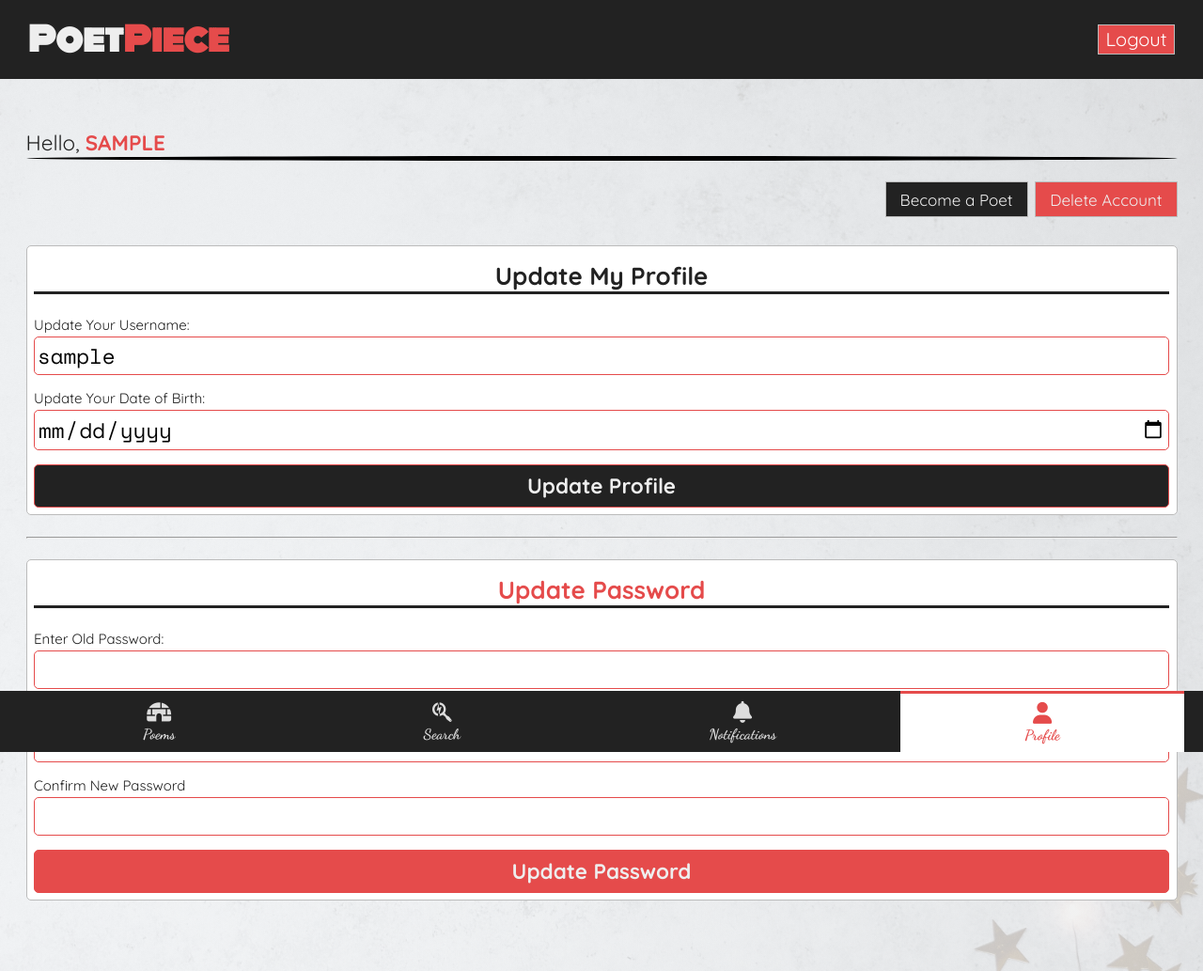
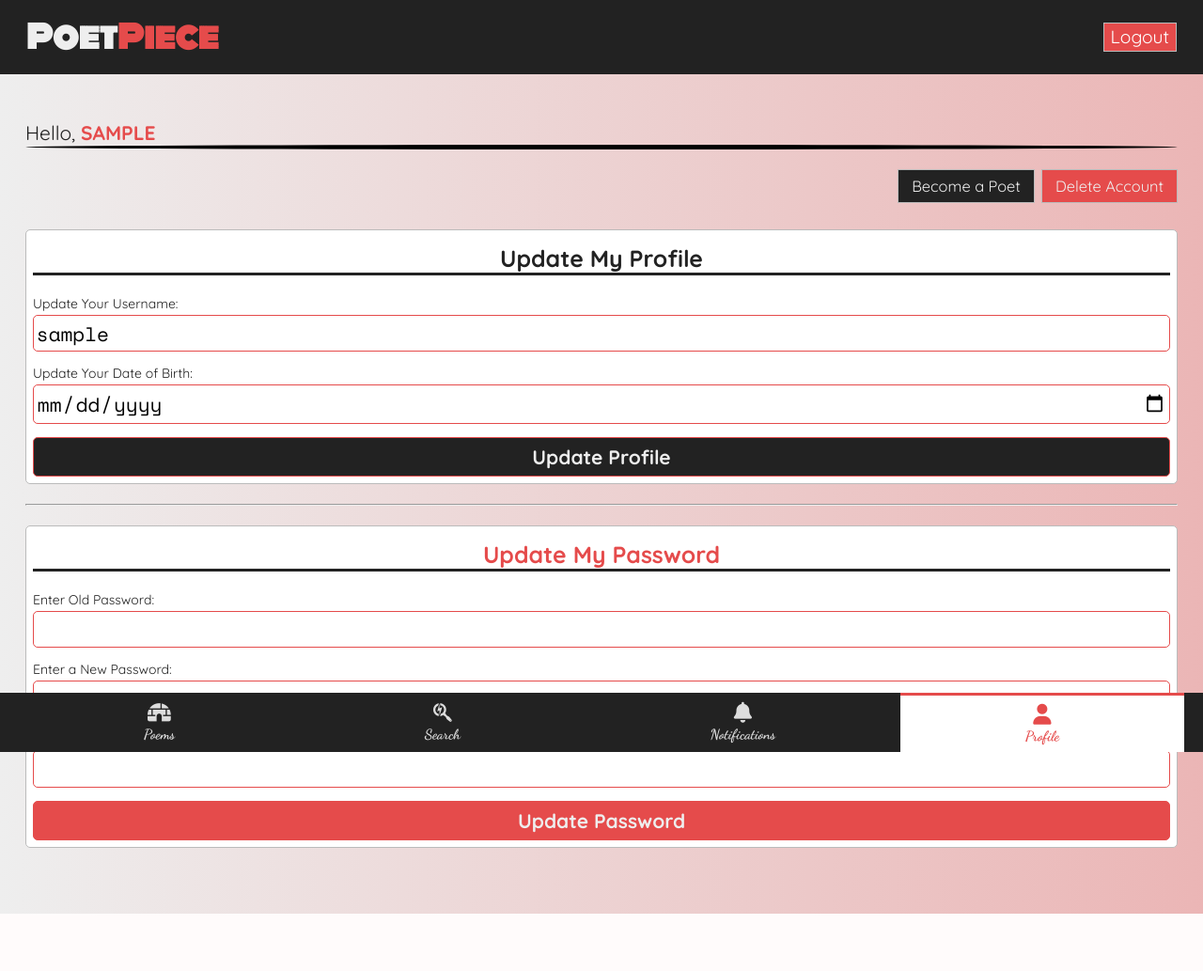
Before and after one commit to VictorOhachor/PoetPiece, a Flask app: page /me in a window 1280 px wide. Shown: the whole page at 94% size. After the commit the page ends 972 px from the top, so only its background shows below. Run offline with Flask 3, Linux system fonts and the light colour scheme; the visitor is signed in with stand-in values (Sample User, id 1); data comes from the database, SQL or seed files in the repository; data that the repository does not hold is empty; some libraries are stand-ins or nearby versions.

Commit message:
removed background image to page

```diff
--- a/app/static/css/main.css
+++ b/app/static/css/main.css
@@ -7,14 +7,12 @@
 }
 
 :root {
-  font-size: 15px;
+  font-size: 14px;
 }
 
 body {
   font-family: 'Quicksand', sans-serif;
-  background: linear-gradient(270deg, rgba(238, 238, 238, .8), rgba(255, 255, 255, .8)), url(../assets/background.jpg) no-repeat;
-  background-size: cover;
-  background-clip: content-box;
+  background: linear-gradient(90deg, rgb(238, 238, 238), hsla(0, 75%, 60%, 0.35));
   color: #222;
   position: relative;
   min-height: 100vh;
--- a/app/templates/main/me.html
+++ b/app/templates/main/me.html
@@ -16,7 +16,7 @@ My {{ 'Poetic' if current_user.is_poet else 'To-Be-Poetic' }} Profile{% endblock
 </div>
 <hr />
 <div class="me-form__container password-form__container">
-  <h2 class="form-title update-password__title">Update Password</h2>
+  <h2 class="form-title update-password__title">Update My Password</h2>
   {{ wtf.quick_form(password_form) }}
 </div>
 <script src="{{ url_for('static', filename='js/confirm_delete.js') }}"></script>
--- a/app/templates/poems/search_poems.html
+++ b/app/templates/poems/search_poems.html
@@ -3,7 +3,10 @@
 {% import '_macros.html' as macros %}
 {% block title %}Search Poems and Stanzas{% endblock title %}
 {% block main_content %}
-<h1 class="main-content__title">Search And Filters <strong>(SnF)</strong></h1>
+<div class="search-page__hero">
+  <h1 class="main-content__title">Search And Filters <strong>(SnF)</strong></h1>
+  <img src="{{url_for('static', filename='assets/search_illustration.png')}}" alt="Search Illustration">
+</div>
 <form action="{{url_for('poems.search')}}" class="form">
   <div class="form-group">
     <input type="text" name="q" placeholder="Search Poems" autocapitalize="on" autofocus class="form-control">
```
Also changed, not shown: app/static/assets/background.jpg (deleted).
